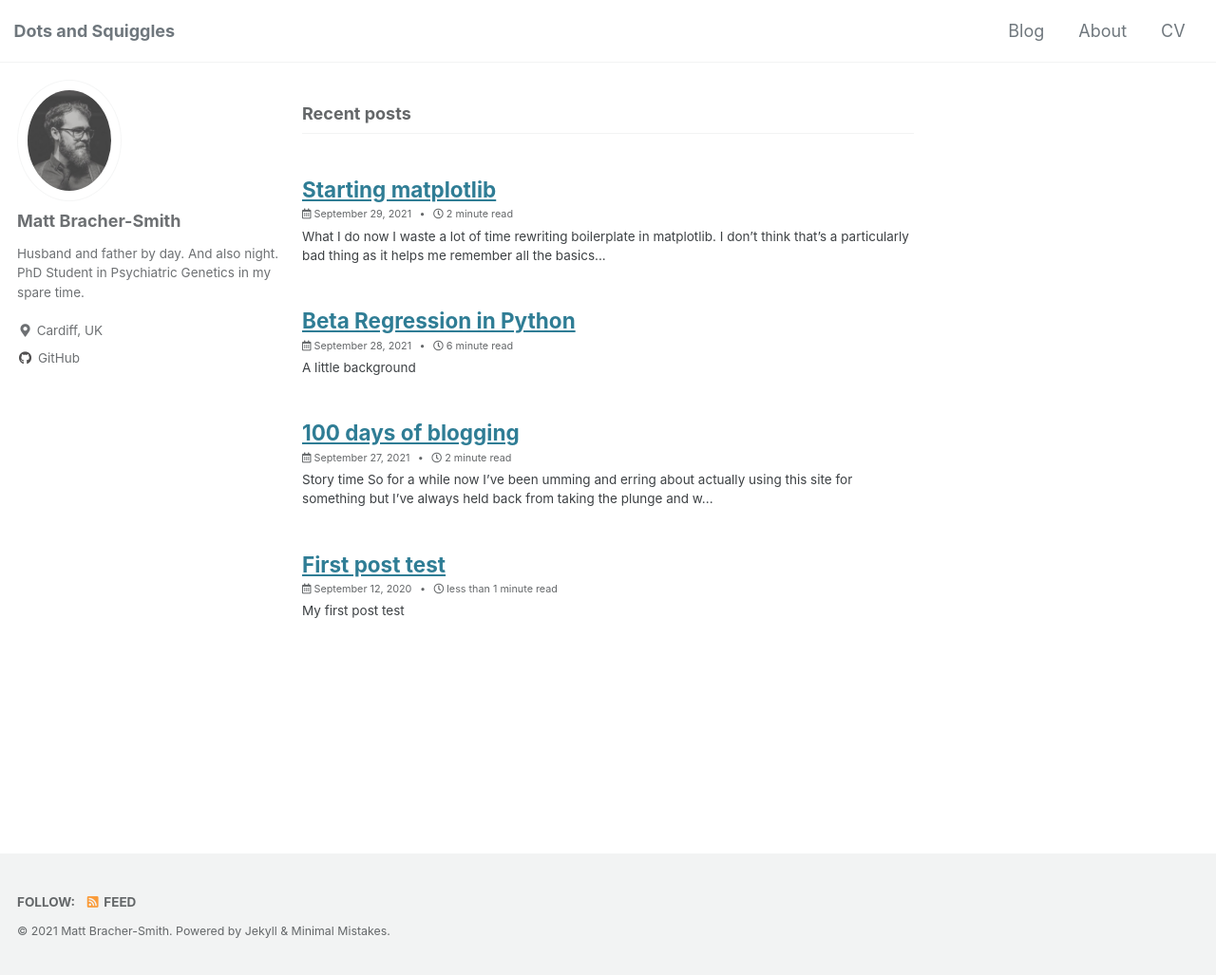
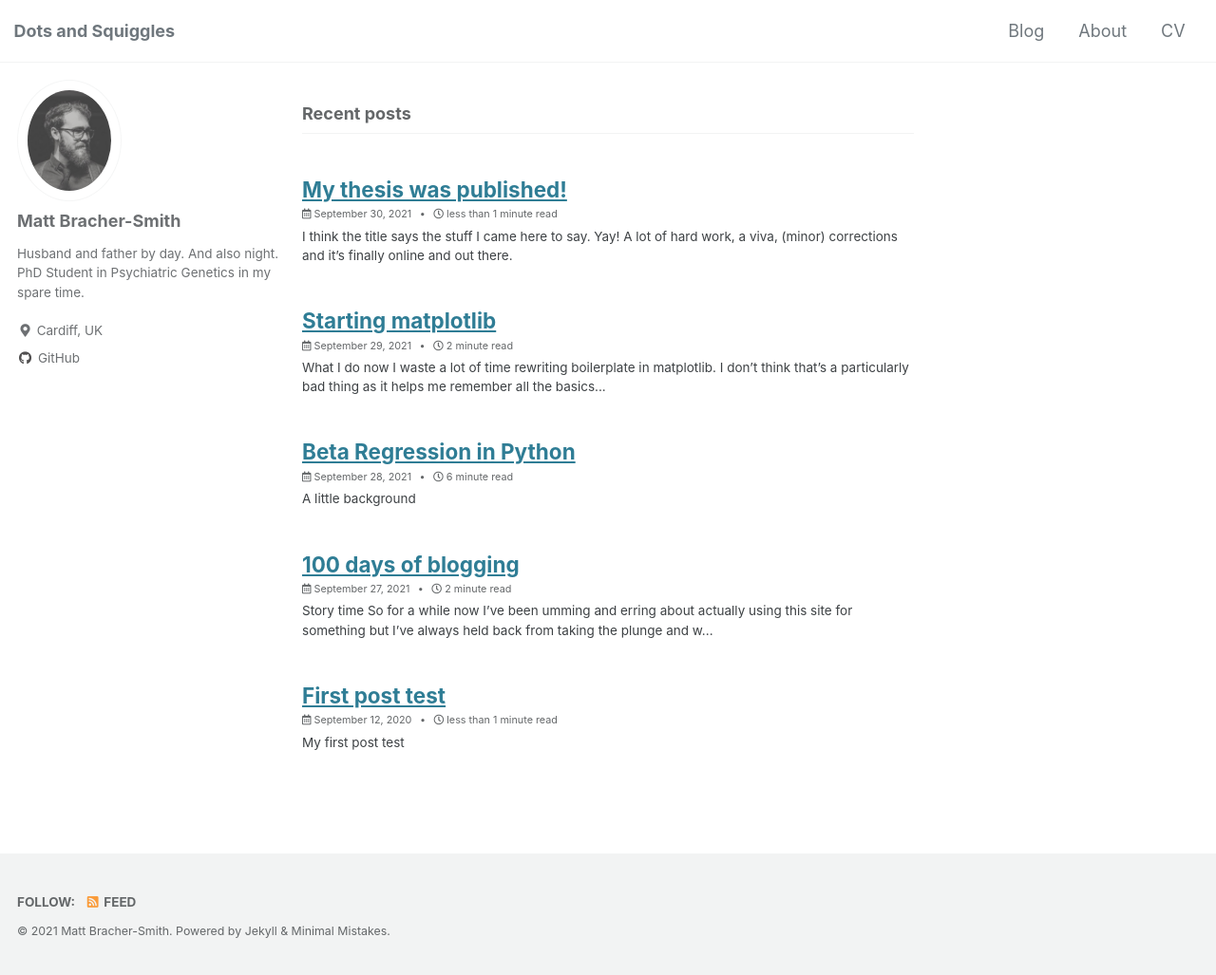
Before and after one commit to seafloor/seafloor.github.io, a Jekyll site: the page built from index.html, in a window 1280 px wide and 1027 px high. Shown: the whole window at 95% size. Built offline with Jekyll 4.4.1, drawn with Linux system fonts in a browser that asks for light colours; cached includes are drawn as plain includes; the list of posts is cut into pages by our own code.

Commit message:
added another post and some CV stuff

```diff
--- a/_pages/cv.md
+++ b/_pages/cv.md
@@ -7,6 +7,14 @@
 ---
 
 # Recent publications
+My thesis, available [here](https://orca.cardiff.ac.uk/143840/), titled "Machine learning for genetic prediction of schizophrenia".
+
 Bracher-Smith, M., Crawford, K. & Escott-Price, V. **Machine learning for genetic prediction of psychiatric disorders: a systematic review**. Mol Psychiatry 26, 70–79 (2021). https://doi.org/10.1038/s41380-020-0825-2
 
 See [my Google Scholar profile](https://scholar.google.com/citations?user=iRjM5gsAAAAJ&hl=en) for an up-to-date list of publications.
+
+# Stand-out GitHub libraries and what they show
+## Visualisation
+[cnv_quant_vis](https://github.com/seafloor/cnv_quant_vis) won't win any awards for best names, but it's a fast Bokeh interactive plots for some large data. I had to use parquet files for quick column-wise access and implement the kde and rug plots myself as they aren't in Bokeh by default. On the GitHub page there a follow-through link to the version hosted by Cardiff University so you can run it and see how it works.
+
+[forestplot](https://github.com/seafloor/forestplot) has a better name and a collection of code for static forest plots using matplotlib. Forest plots are almost always done in R, and I didn't want to leave Python, so here it is. This illustrates some of the depth of my matplotlib knowledge as it took a fair amount of customisation to get tables up and running around plots.
--- /dev/null
+++ b/_posts/2021-09-30-my-thesis-was-published.md
@@ -0,0 +1,15 @@
+---
+layout: single
+title:  "My thesis was published!"
+date:   2021-09-30
+category:
+    general
+tags:
+    academia ML
+---
+
+I think the title says the stuff I came here to say. Yay! A lot of hard work, a viva, (minor) corrections and it's finally online and out there.
+
+Well done me! You can find it [here](https://orca.cardiff.ac.uk/143840/) by the way. I should also say that I mean it's in an online database hosted by Cardiff University. Not that it was published in a journal. Though I am preparing each chapter for publication.
+
+Still, this is good news and now you can enjoy all 60k+ words :)
```
Also changed, not shown: 1 other file.
